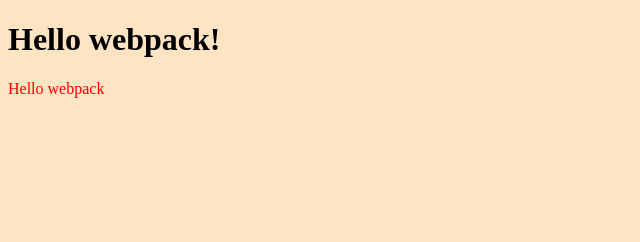
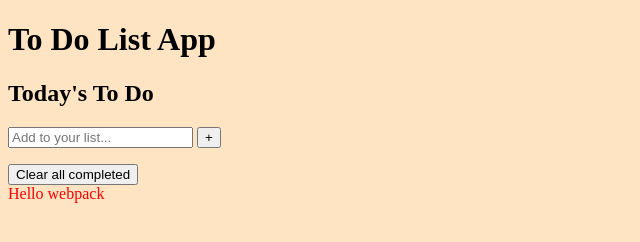
Before and after one commit to d4nQw3rty/todolistapp, a website built with webpack: page src/index.html in a window 1280 px wide. Shown: the whole page, without its empty margins (0-640 px from the left). Built offline with nearby package versions, Linux system fonts and the light colour scheme.

Commit message:
Create To do list structure
--Change title.
--build to do list structure

```diff
--- a/src/index.html
+++ b/src/index.html
@@ -4,9 +4,22 @@
     <meta charset="UTF-8">
     <meta name="viewport" content="width=device-width, initial-scale=1.0">
     <link rel="stylesheet"  href="style.css">
-    <title>Wbpack Exercise</title>
+    <title>to-do list</title>
 </head>
 <body>
-    <h1>Hello webpack!</h1>
+    <header>
+        <h1 class="list-title">To Do List App</h1>
+      </header>
+      <main>
+        <h2 class="to-do">Today's To Do</h2>
+        <form id="form" method="get">
+          <input type="text" id="add-task" placeholder="Add to your list...">
+          <button id="add-btn">+</button>
+        </form>
+        <ol id="list">
+        <!-- Rendered list from index.js -->
+        </ol>
+        <button type="button" class="clear">Clear all completed</button>
+      </main>
 </body>
 </html>
```
